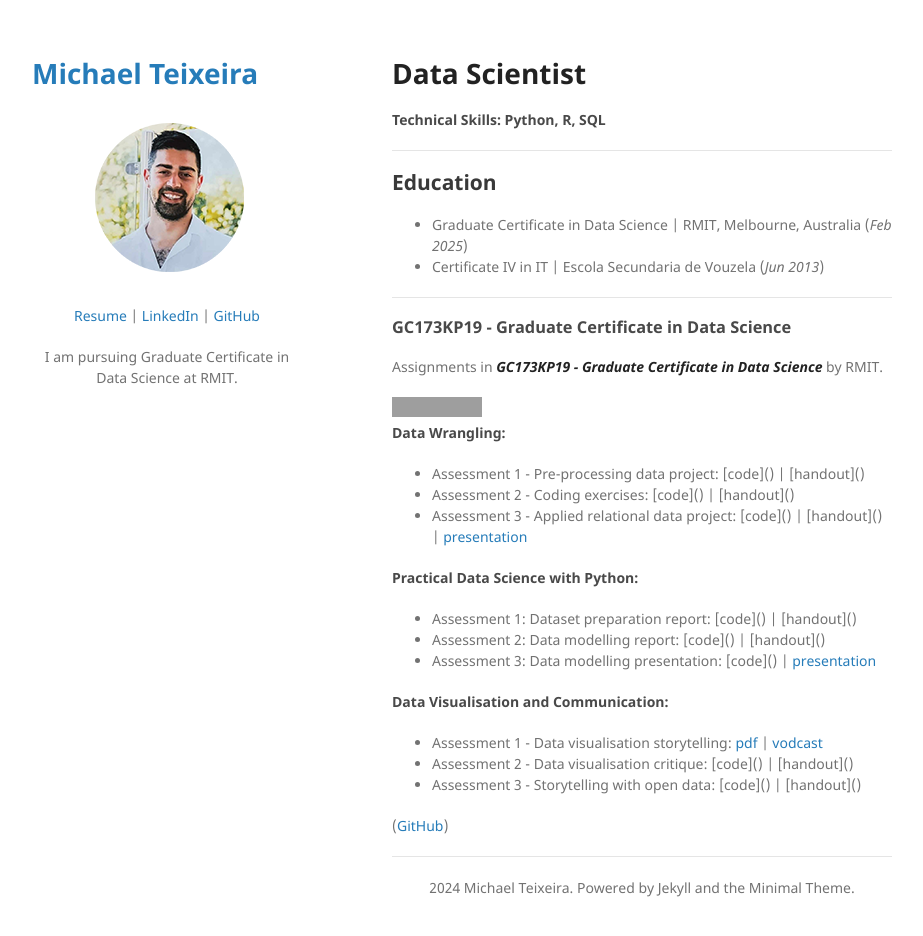
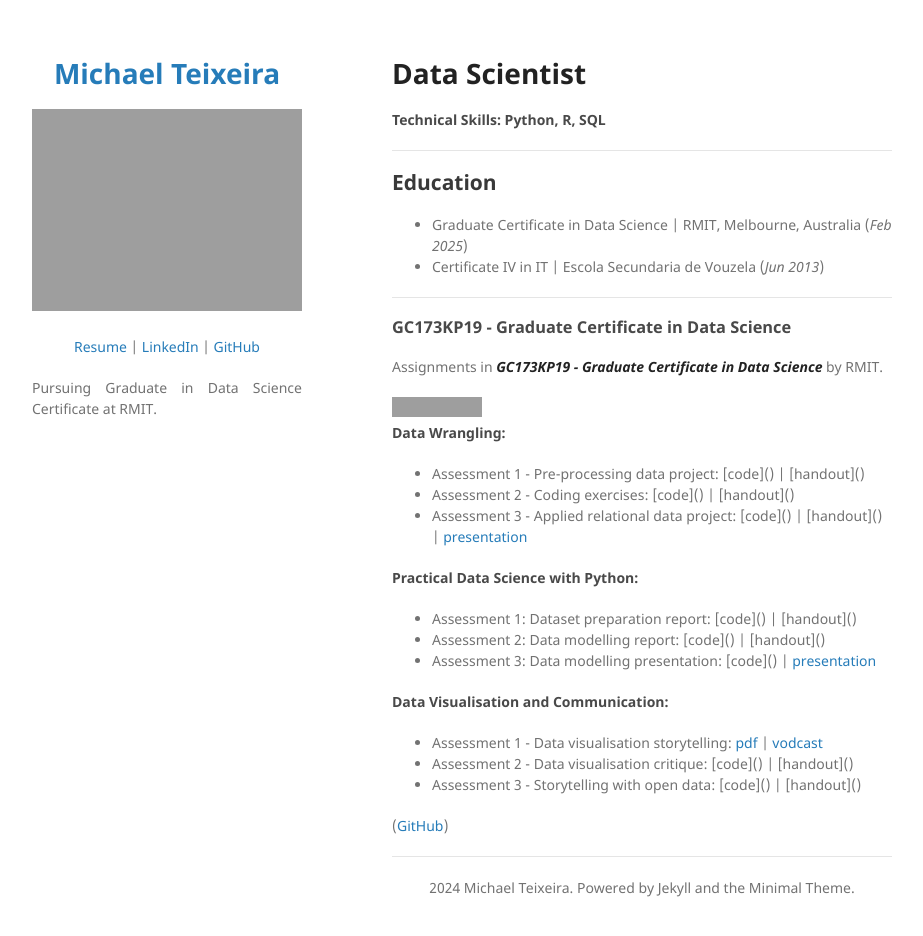
Before and after one commit to Tex30/Portfolio, a Jekyll site: the page built from index.html, in a window 1280 px wide and 948 px high. Shown: the top 936 px of the window, without its empty margins (178-1101 px from the left). Built offline with Jekyll 4.4.1, drawn with Linux system fonts in a browser that asks for light colours; grey boxes are pictures that could not be loaded.

Commit message:
Update _config.yml

```diff
--- a/_config.yml
+++ b/_config.yml
@@ -1,18 +1,17 @@
-title: Michael Teixeira
-description: |
-  <div align="center">
-    <img src="/images/picture.png?raw=true" alt="Michael Teixeira" style="max-width: 200px; border-radius: 50%; margin-bottom: 15px;">
+title: <p align="center"> Michael Teixeira </p>
 
-    <p>
-    <a href="pdf/resume.pdf">Resume</a> |
-    <a href="https://www.linkedin.com/in/michael-teixeira-66298024a/">LinkedIn</a> |
-    <a href="https://github.com/Tex30">GitHub</a>
+logo: <p align="center">"/images/picture.png?raw=true"</p>
+
+description:
+  <p align="center">
+  <a href="pdf/resume.pdf">Resume</a> |
+  <a href="https://www.linkedin.com/in/michael-teixeira-66298024a/">LinkedIn</a> |
+  <a href="https://github.com/Tex30">GitHub</a>
+  </p>
+
+  <p align="justify">
+  Pursuing Graduate in Data Science Certificate at RMIT.
     </p>
 
-    <p>
-    I am pursuing Graduate Certificate in Data Science at RMIT.
-    </p>
-  </div>
-
 theme: jekyll-theme-minimal
-google_analytics: G-6MB61WNNMV
+google_analytics: G-6MB61WNNMV # Google Analytics tracking ID
```
